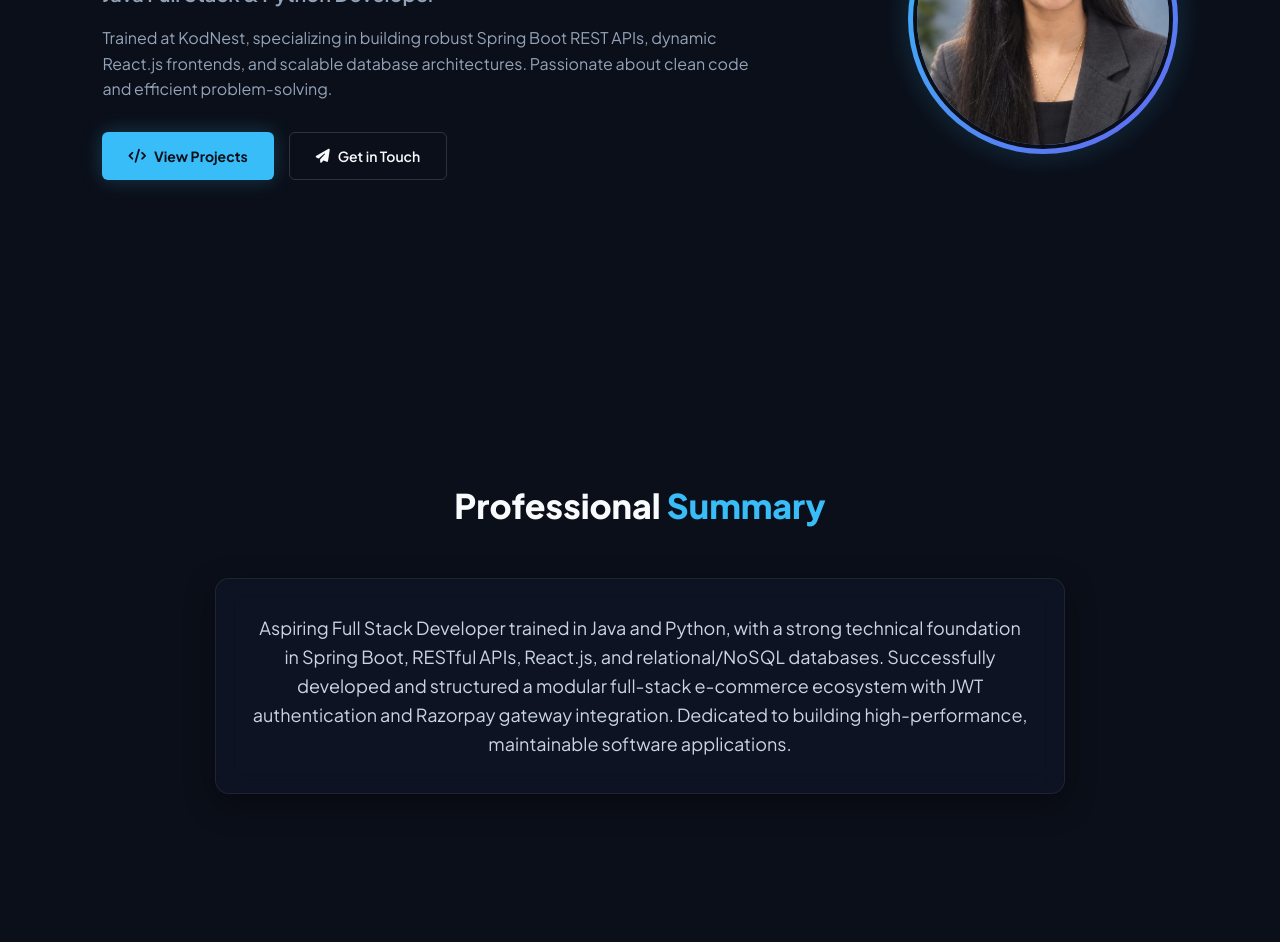
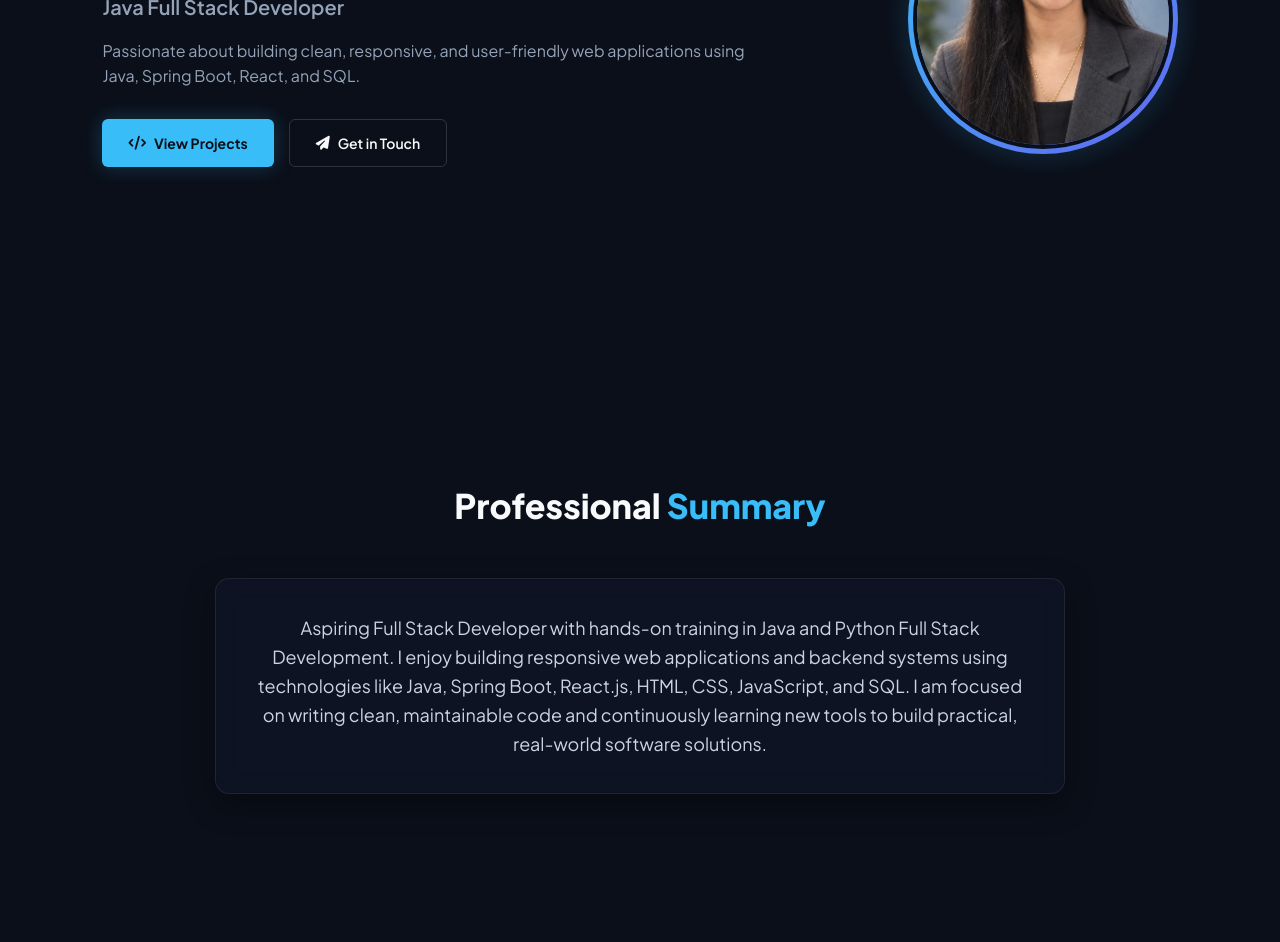
Before and after one commit to sowmyakuchipudi/my-portfolio, a plain HTML site: page index.html in a window 1280 px wide. Shown: the part 411-1353 px from the top of the page. Drawn offline with Linux system fonts and the light colour scheme.

Commit message:
Update index.html

```diff
--- a/index.html
+++ b/index.html
@@ -16,6 +16,7 @@
         <ul class="nav-links">
             <li><a href="#home">Home</a></li>
             <li><a href="#about">About</a></li>
+            <li><a href="#skills">Skills</a></li>
             <li><a href="#projects">Projects</a></li>
             <li><a href="#certificates">Certificates</a></li>
             <li><a href="#contact">Contact</a></li>
@@ -30,9 +31,9 @@
                     <span class="status-dot"></span> Available for Full Stack Roles
                 </div>
                 <h1>Hi, I'm <span class="gradient-name">Sowmya Kuchipudi</span></h1>
-                <p class="hero-role">Java Full Stack & Python Developer</p>
+                <p class="hero-role">Java Full Stack Developer</p>
                 <p class="hero-desc">
-                    Trained at KodNest, specializing in building robust Spring Boot REST APIs, dynamic React.js frontends, and scalable database architectures. Passionate about clean code and efficient problem-solving.
+                    Passionate about building clean, responsive, and user-friendly web applications using Java, Spring Boot, React, and SQL.
                 </p>
                 <div class="hero-action-btns">
                     <a href="#projects" class="btn-primary"><i class="fas fa-code">
@@ -55,7 +56,7 @@
             <h2 class="section-title">Professional <span>Summary</span></h2>
             <div class="card about-content-card">
                 <p>
-                    Aspiring Full Stack Developer trained in Java and Python, with a strong technical foundation in Spring Boot, RESTful APIs, React.js, and relational/NoSQL databases. Successfully developed and structured a modular full-stack e-commerce ecosystem with JWT authentication and Razorpay gateway integration. Dedicated to building high-performance, maintainable software applications.
+                    Aspiring Full Stack Developer with hands-on training in Java and Python Full Stack Development. I enjoy building responsive web applications and backend systems using technologies like Java, Spring Boot, React.js, HTML, CSS, JavaScript, and SQL. I am focused on writing clean, maintainable code and continuously learning new tools to build practical, real-world software solutions.
                 </p>
             </div>
         </div>
```
